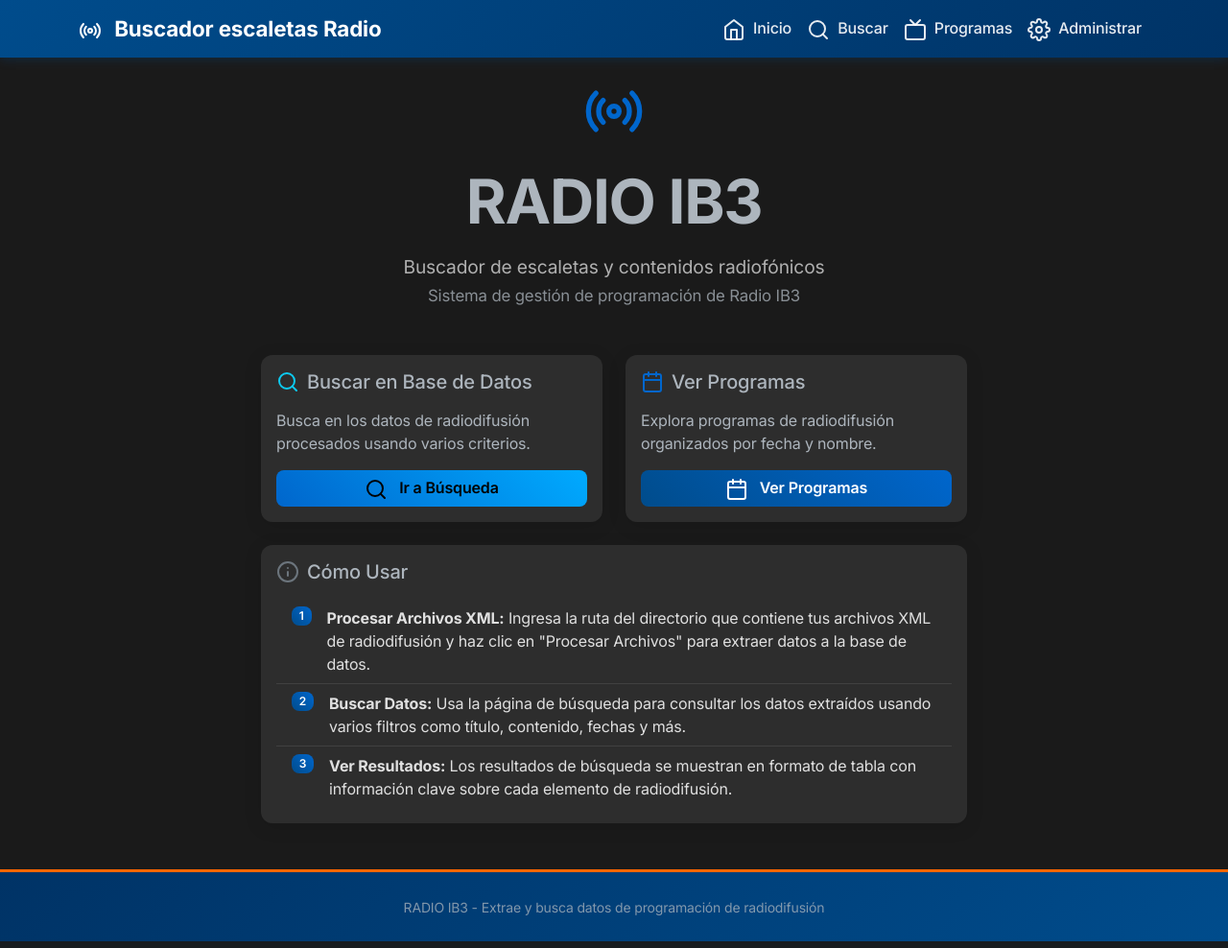
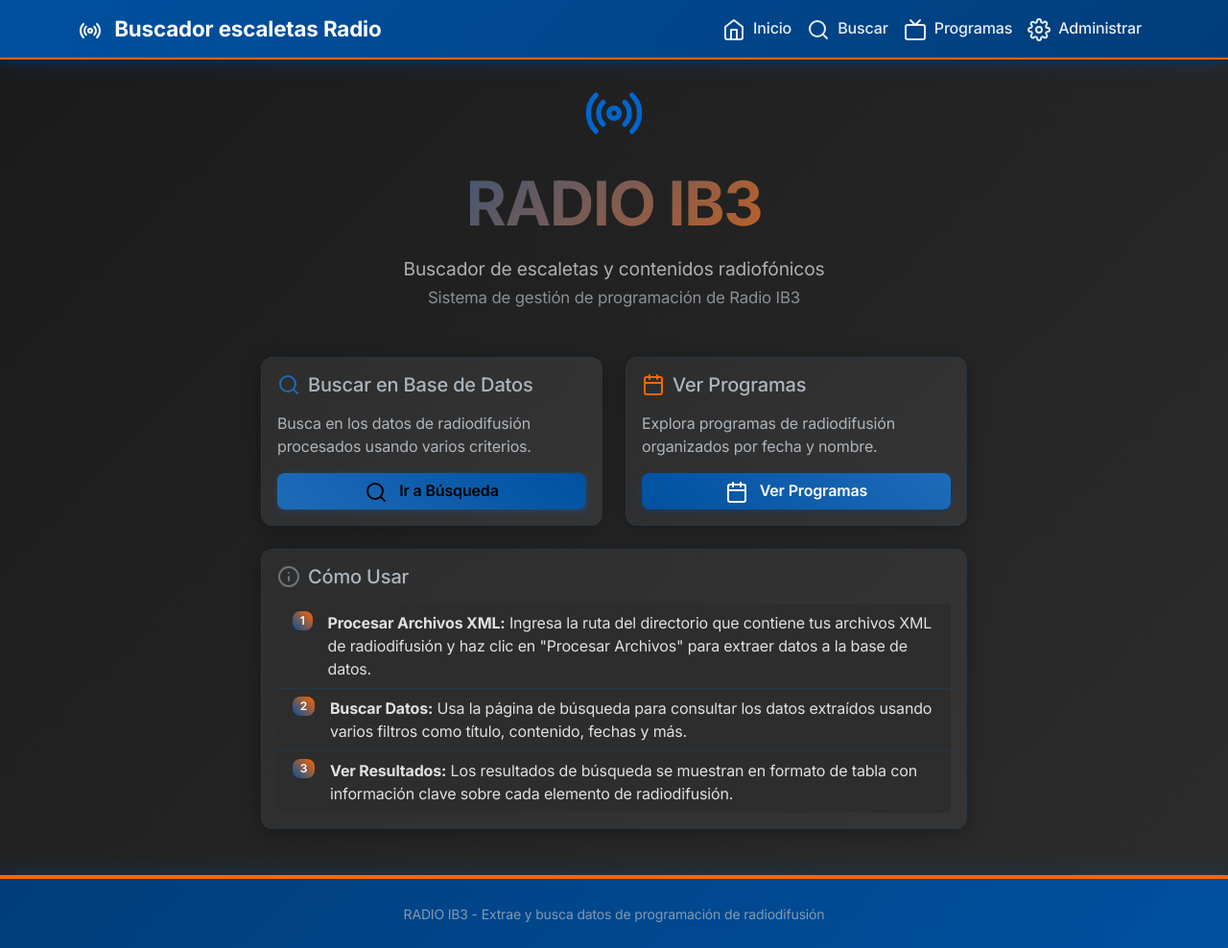
Before and after one commit to ovidioa/RADIOBUSQUEDAS, a Flask app: page / in a window 1280 px wide. Shown: the whole page at 96% size. Run offline with Flask 3, Linux system fonts and the light colour scheme.

Commit message:
Assistant checkpoint: Aplicar colores corporativos IB3 completos
Assistant generated file changes:
- templates/base.html: Aplicar colores corporativos de IB3 completamente, Actualizar tema oscuro con colores IB3, Mejorar botones con colores IB3, Aplicar colores IB3 a cards y elementos, Actualizar formularios con tema IB3, Mejorar tablas con estilo IB3, Actualizar display y textos con colores IB3, Actualizar alertas con colores IB3, Actualizar footer con estilo IB3, Mejorar badges y listas con colores IB3

---

User prompt:

puedes aplicar los colores tambien?

Replit-Commit-Author: Assistant
Replit-Commit-Session-Id: 5abe3849-05d9-4654-b5ba-a772b644c602

```diff
--- a/templates/base.html
+++ b/templates/base.html
@@ -18,23 +18,27 @@
 
     <style>
         :root {
-            --ib3-blue: #004c8c;
-            --ib3-light-blue: #0066cc;
-            --ib3-dark-blue: #003366;
+            --ib3-blue: #0051a0;
+            --ib3-light-blue: #1e6bb8;
+            --ib3-dark-blue: #003d7a;
             --ib3-orange: #ff6600;
-            --ib3-gray: #f5f5f5;
-            --ib3-dark-gray: #333333;
+            --ib3-red: #e31e24;
+            --ib3-gray: #f4f4f4;
+            --ib3-dark-gray: #2d2d2d;
+            --ib3-text-gray: #666666;
         }
 
         body {
             font-family: 'Inter', 'Segoe UI', Tahoma, Geneva, Verdana, sans-serif;
-            background-color: #1a1a1a;
+            background: linear-gradient(135deg, #1a1a1a 0%, #2d2d2d 100%);
             letter-spacing: -0.01em;
+            min-height: 100vh;
         }
 
         .navbar-dark {
             background: linear-gradient(135deg, var(--ib3-blue) 0%, var(--ib3-dark-blue) 100%) !important;
-            box-shadow: 0 2px 10px rgba(0, 76, 140, 0.3);
+            box-shadow: 0 4px 20px rgba(0, 81, 160, 0.4);
+            border-bottom: 2px solid var(--ib3-orange);
         }
 
         .navbar-brand {
@@ -61,19 +65,27 @@
             border-radius: 8px;
             font-weight: 600;
             transition: all 0.3s ease;
+            box-shadow: 0 2px 8px rgba(0, 81, 160, 0.3);
         }
 
         .btn-primary:hover {
             background: linear-gradient(45deg, var(--ib3-dark-blue), var(--ib3-blue));
             transform: translateY(-2px);
-            box-shadow: 0 4px 15px rgba(0, 76, 140, 0.3);
+            box-shadow: 0 6px 20px rgba(0, 81, 160, 0.4);
         }
 
         .btn-info {
-            background: linear-gradient(45deg, var(--ib3-light-blue), #00aaff);
+            background: linear-gradient(45deg, var(--ib3-light-blue), var(--ib3-blue));
             border: none;
             border-radius: 8px;
             font-weight: 600;
+            box-shadow: 0 2px 8px rgba(30, 107, 184, 0.3);
+        }
+
+        .btn-info:hover {
+            background: linear-gradient(45deg, var(--ib3-blue), var(--ib3-dark-blue));
+            transform: translateY(-2px);
+            box-shadow: 0 6px 20px rgba(30, 107, 184, 0.4);
         }
 
         .btn-success {
@@ -88,19 +100,28 @@
             border: none;
             border-radius: 8px;
             font-weight: 600;
+            box-shadow: 0 2px 8px rgba(255, 102, 0, 0.3);
+        }
+
+        .btn-warning:hover {
+            background: linear-gradient(45deg, #e55a00, var(--ib3-orange));
+            transform: translateY(-2px);
+            box-shadow: 0 6px 20px rgba(255, 102, 0, 0.4);
         }
 
         .card {
             border: none;
             border-radius: 12px;
-            box-shadow: 0 4px 20px rgba(0, 0, 0, 0.1);
-            background: #2d2d2d;
+            box-shadow: 0 4px 20px rgba(0, 0, 0, 0.3);
+            background: linear-gradient(135deg, #2d2d2d 0%, #353535 100%);
             transition: all 0.3s ease;
+            border: 1px solid rgba(0, 81, 160, 0.2);
         }
 
         .card:hover {
             transform: translateY(-5px);
-            box-shadow: 0 8px 30px rgba(0, 76, 140, 0.2);
+            box-shadow: 0 12px 40px rgba(0, 81, 160, 0.3);
+            border-color: var(--ib3-orange);
         }
 
         .card-header {
@@ -108,6 +129,7 @@
             color: white;
             border-radius: 12px 12px 0 0 !important;
             font-weight: 600;
+            border-bottom: 2px solid var(--ib3-orange);
         }
 
         .search-form {
@@ -118,17 +140,21 @@
 
         .form-control {
             border-radius: 8px;
-            border: 1px solid #404040;
+            border: 2px solid #404040;
             background-color: #3d3d3d;
             color: white;
             transition: all 0.3s ease;
         }
 
         .form-control:focus {
+            border-color: var(--ib3-orange);
+            box-shadow: 0 0 0 0.2rem rgba(255, 102, 0, 0.25);
+            background-color: #404040;
+            color: white;
+        }
+
+        .form-control:hover {
             border-color: var(--ib3-light-blue);
-            box-shadow: 0 0 0 0.2rem rgba(0, 102, 204, 0.25);
-            background-color: #3d3d3d;
-            color: white;
         }
 
         .form-label {
@@ -145,6 +171,7 @@
             color: white;
             font-weight: 600;
             border: none;
+            border-bottom: 2px solid var(--ib3-orange);
         }
 
         .table-dark td {
@@ -163,8 +190,8 @@
             text-overflow: ellipsis;
         }
 
-        .display-4 {
-            background: linear-gradient(135deg, var(--ib3-blue), var(--ib3-light-blue));
+        .display-4, .display-3 {
+            background: linear-gradient(135deg, var(--ib3-blue), var(--ib3-orange));
             -webkit-background-clip: text;
             -webkit-text-fill-color: transparent;
             background-clip: text;
@@ -172,6 +199,10 @@
         }
 
         .text-primary {
+            color: var(--ib3-orange) !important;
+        }
+
+        .text-info {
             color: var(--ib3-light-blue) !important;
         }
 
@@ -183,21 +214,25 @@
         .alert-success {
             background: linear-gradient(45deg, #28a745, #20c997);
             color: white;
+            border-left: 4px solid #20c997;
         }
 
         .alert-danger {
-            background: linear-gradient(45deg, #dc3545, #fd7e14);
+            background: linear-gradient(45deg, var(--ib3-red), #ff4757);
             color: white;
+            border-left: 4px solid var(--ib3-red);
         }
 
         .alert-info {
-            background: linear-gradient(45deg, var(--ib3-light-blue), #00aaff);
+            background: linear-gradient(45deg, var(--ib3-blue), var(--ib3-light-blue));
             color: white;
+            border-left: 4px solid var(--ib3-orange);
         }
 
         footer {
             background: linear-gradient(135deg, var(--ib3-dark-blue), var(--ib3-blue)) !important;
-            border-top: 3px solid var(--ib3-orange);
+            border-top: 4px solid var(--ib3-orange);
+            box-shadow: 0 -4px 20px rgba(0, 81, 160, 0.3);
         }
 
         .badge {
@@ -207,13 +242,20 @@
         }
 
         .bg-primary {
-            background: linear-gradient(45deg, var(--ib3-blue), var(--ib3-light-blue)) !important;
+            background: linear-gradient(45deg, var(--ib3-blue), var(--ib3-orange)) !important;
         }
 
         .list-group-item {
             background-color: #2d2d2d;
-            border-color: #404040;
+            border-color: rgba(0, 81, 160, 0.3);
             color: #e0e0e0;
+            border-left: 3px solid transparent;
+            transition: all 0.3s ease;
+        }
+
+        .list-group-item:hover {
+            border-left-color: var(--ib3-orange);
+            background-color: #353535;
         }
 
         /* Animaciones suaves */
```
